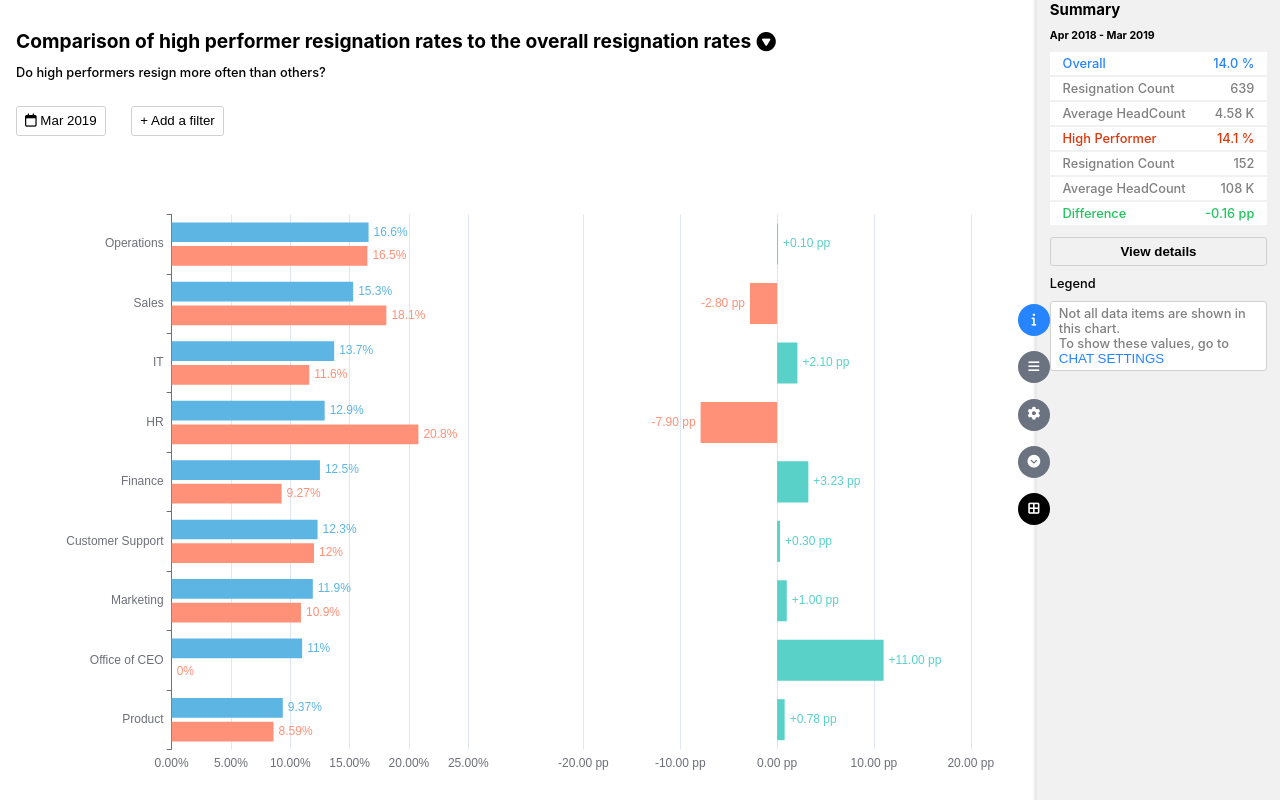
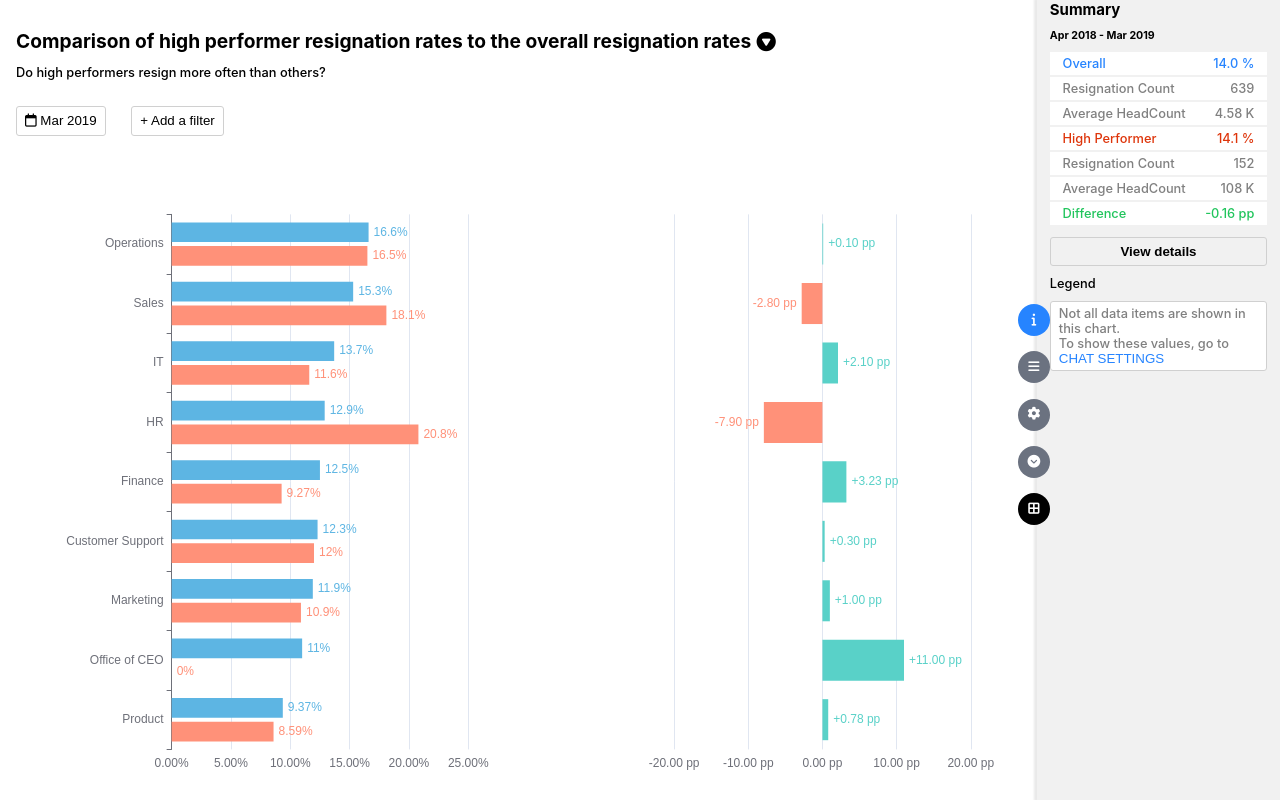
Before and after one commit to krgarima/alphaa, a React (Create React App) app: page / in a window 1280 px wide. Built offline with nearby package versions, Linux system fonts and the light colour scheme.

Commit message:
refactor: show department in difference chart

```diff
--- a/src/components/Charts/ComparingResignation.tsx
+++ b/src/components/Charts/ComparingResignation.tsx
@@ -75,6 +75,17 @@ const Chart = () => {
         axisTick: {
           show: false,
         },
+        data: [
+          "Product",
+          "Office of CEO",
+          "Marketing",
+          "Customer Support",
+          "Finance",
+          "HR",
+          "IT",
+          "Sales",
+          "Operations",
+        ],
       },
     ],
     series: [
@@ -105,7 +116,7 @@ const Chart = () => {
       {
         xAxisIndex: 1,
         yAxisIndex: 1,
-        name: "Chart",
+        name: "Difference",
         type: "bar",
         itemStyle: {
           color: (obj: { value: number }) =>
```
